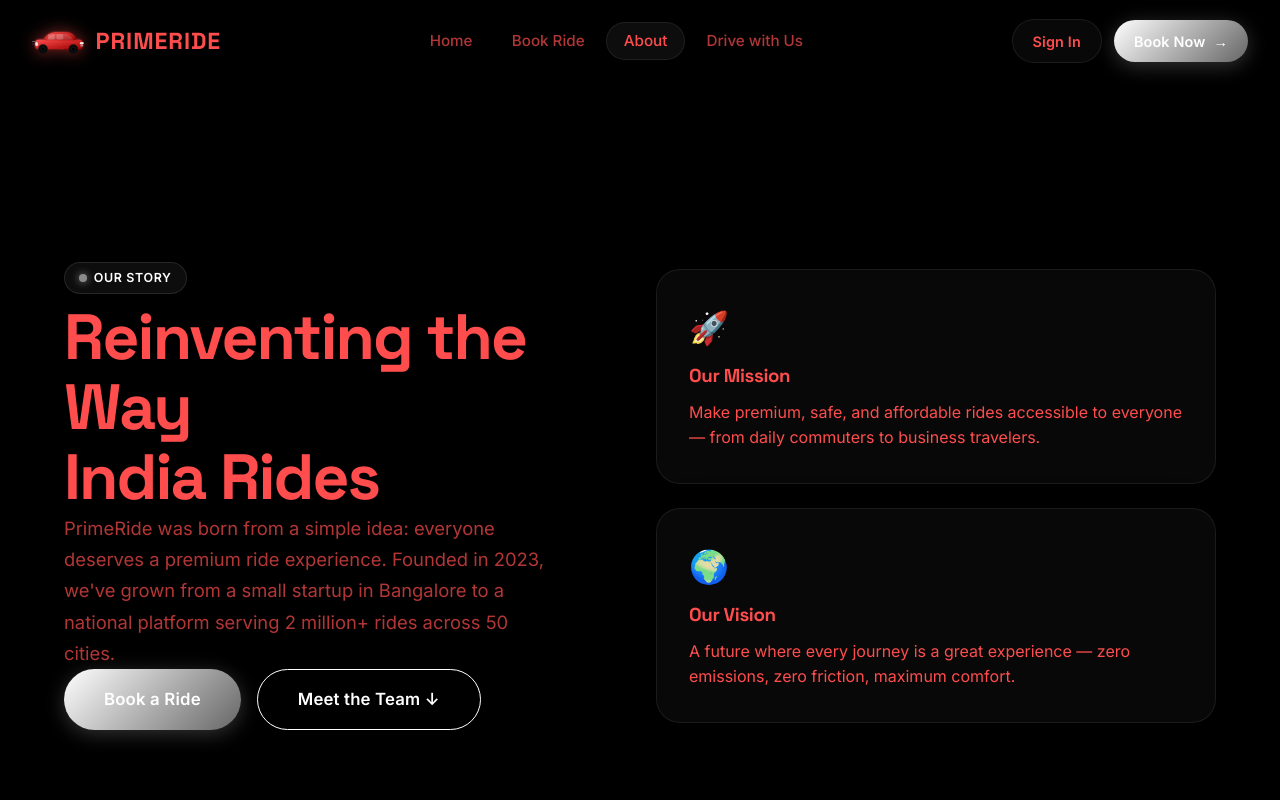
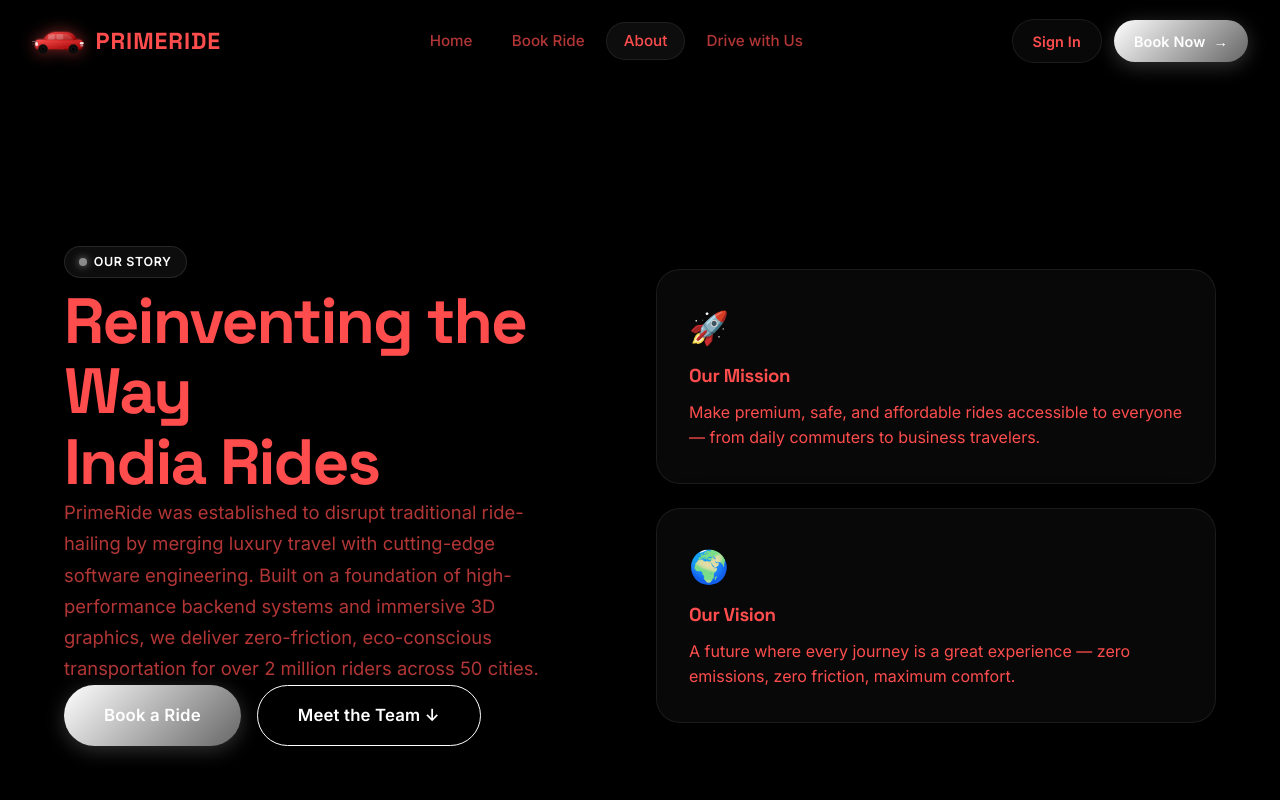
Before and after one commit to Dakshmistri369/PRIMERIDE, a Vue app in the folder client/: page /about in a window 1280 px wide. Shown: the top 800 px of the page. Built offline with nearby package versions, Linux system fonts and the light colour scheme.

Commit message:
Update project description to be stronger, professional, and SEO-optimized across all files

```diff
--- a/client/package.json
+++ b/client/package.json
@@ -1,7 +1,7 @@
 {
   "name": "primeride-client",
   "version": "1.0.0",
-  "description": "PrimeRide Vue.js Frontend",
+  "description": "Premium, high-fidelity Vue.js frontend for PrimeRide, featuring Three.js 3D car interactions, interactive Earth globe, and a custom dark glassmorphic design system.",
   "scripts": {
     "dev": "vite",
     "build": "vite build",
--- a/client/src/views/AboutView.vue
+++ b/client/src/views/AboutView.vue
@@ -20,9 +20,10 @@
             <span class="text-gradient-pink">Rides</span>
           </h1>
           <p class="hero-subtitle animate-fade-up delay-2">
-            PrimeRide was born from a simple idea: everyone deserves a premium ride experience.
-            Founded in 2023, we've grown from a small startup in Bangalore to a national platform
-            serving 2 million+ rides across 50 cities.
+            PrimeRide was established to disrupt traditional ride-hailing by merging luxury travel
+            with cutting-edge software engineering. Built on a foundation of high-performance backend systems
+            and immersive 3D graphics, we deliver zero-friction, eco-conscious transportation for over 2 million
+            riders across 50 cities.
           </p>
           <div class="hero-actions animate-fade-up delay-3">
             <RouterLink to="/book" class="btn btn-primary btn-hero" id="about-book-cta">Book a Ride</RouterLink>
--- a/client/src/views/HomeView.vue
+++ b/client/src/views/HomeView.vue
@@ -26,8 +26,9 @@
           <span class="text-gradient-pink">PrimeRide</span>
         </h1>
         <p class="hero-subtitle animate-fade-up delay-2">
-          Premium rides at the speed of light. Book your journey in seconds,
-          arrive in style. Available 24/7 across 50+ cities.
+          Experience next-generation urban mobility. PrimeRide fuses state-of-the-art
+          3D WebGL interfaces with real-time driver dispatching to provide zero-friction,
+          ultra-luxurious journeys. Available 24/7 across 50+ cities.
         </p>
         <div class="hero-actions animate-fade-up delay-3">
           <RouterLink to="/book" class="btn btn-primary btn-hero" id="hero-book-cta">
--- a/package.json
+++ b/package.json
@@ -1,7 +1,7 @@
 {
   "name": "primeride",
   "version": "1.0.0",
-  "description": "PrimeRide - Root workspace",
+  "description": "PrimeRide — A premium, high-fidelity ride-hailing landing page and web application built with Vue 3, Three.js WebGL, Express, and Supabase.",
   "scripts": {
     "dev": "npm run dev --prefix client",
     "build": "npm run build --prefix client",
```
Also changed, not shown: client/index.html (+5 -5 lines), 2 other files (tests, documents, lock files or other folders).
